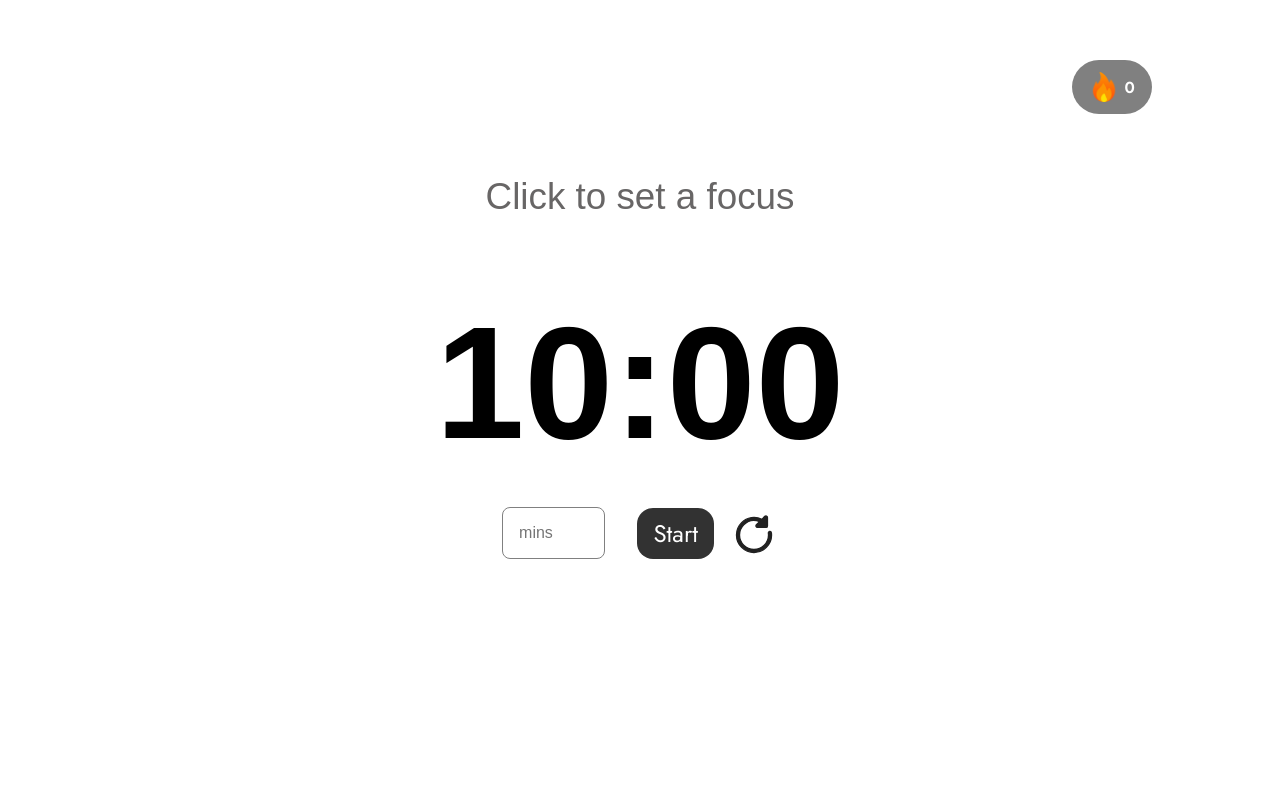
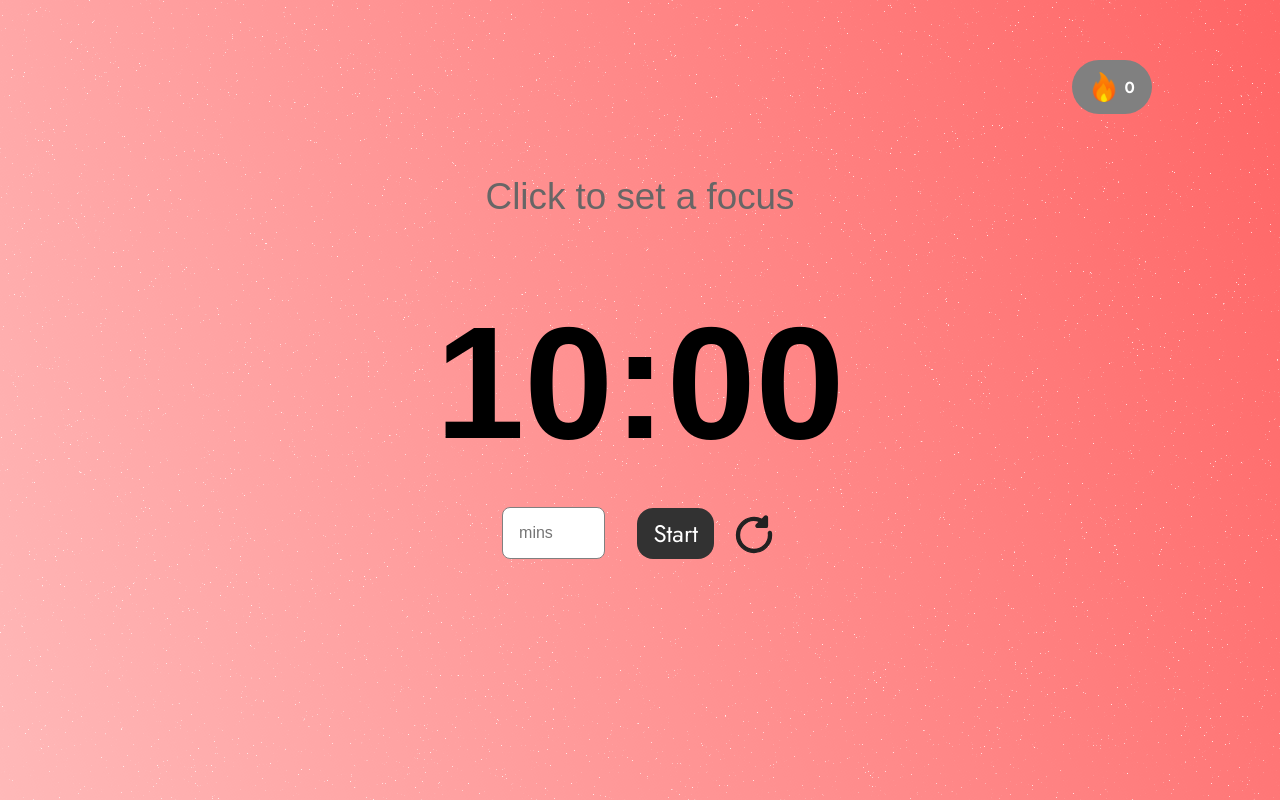
Before and after one commit to maishamir/pomodoroTimer, a React (Vite) app: page / in a window 1280 px wide. Built offline with nearby package versions, Linux system fonts and the light colour scheme; no server answers.

Commit message:
background change

```diff
--- a/index.html
+++ b/index.html
@@ -10,10 +10,15 @@
       href="https://fonts.googleapis.com/css2?family=Jost:ital,wght@0,100..900;1,100..900&display=swap"
       rel="stylesheet"
     />
+    <link rel="stylesheet" href="./index.scss">
 
-    <title>Vite + React</title>
+    <title>Pomodoro Timer</title>
   </head>
   <body>
+    <div class="blob-outer-container">
+        <div class="blob"></div>
+    </div>
+    <div class="texture_overlay"></div>
     <div id="root"></div>
     <script type="module" src="/src/main.jsx"></script>
   </body>
--- /dev/null
+++ b/index.scss
@@ -0,0 +1,115 @@
+@import "./src/assets/variables";
+
+body {
+  // background-image: ;
+}
+
+@keyframes aura {
+  0% {
+    background-position: 0% 50%;
+  }
+  50% {
+    background-position: 100% 50%;
+  }
+  100% {
+    background-position: 0% 50%;
+  }
+}
+
+.blob-outer-container {
+  //     position: absolute;
+  //   top: 0;
+  //   left: 0;
+  //   width: 100%;
+  //   height: 100vh;
+  //   z-index: -1;
+  //   background: linear-gradient(
+  //     120deg,
+  //     #1e1e2e, /* Deep navy */
+  //     #2a2a40, /* Muted indigo */
+  //     #313151, /* Midnight blue */
+  //     #1e1e2e /* Deep navy */
+  //   );
+  //   background-size: 300% 300%;
+  //   animation: aura 15s ease infinite;
+  // // }
+  position: fixed;
+  height: 100vh;
+  width: 100vw;
+  z-index: 0;
+  inset: 0;
+  margin: auto;
+  // filter: blur(100px);
+}
+
+.blob-inner-container {
+  // border-radius: px;
+  // position: absolute;
+  // inset: 0;
+  // margin: auto;
+  // width: 100vw;
+  // height: 100vh;
+  // min-width: 1000px;
+  // overflow: hidden;
+  // transform: scale(0.8);
+  // filter: blur(200px);
+}
+
+.blob {
+  border-radius: 99999px;
+  position: absolute;
+  width: 100%;
+  height: 100%;
+  inset: 0;
+  margin: auto;
+  // background: conic-gradient(from 0deg, #441752, #8174A0, #A888B5);
+  // background: linear-gradient(
+  // 0deg,
+  // #ff99c8,
+  // #fcf6bd,
+  // #d0f4de,
+  // #a9def9,
+  // #bbd0ff  );
+  background: linear-gradient(
+    90deg,
+    hsla(0, 100%, 67%, 1) 0%,
+    hsla(0, 100%, 89%, 1) 100%
+  );
+
+  background: -moz-linear-gradient(
+    90deg,
+    hsla(0, 100%, 67%, 1) 0%,
+    hsla(0, 100%, 89%, 1) 100%
+  );
+
+  background: -webkit-linear-gradient(
+    90deg,
+    hsla(0, 100%, 67%, 1) 0%,
+    hsla(0, 100%, 89%, 1) 100%
+  );
+
+  z-index: -10;
+
+  animation: spinBlob 8s linear infinite;
+}
+
+.texture_overlay {
+  position: absolute;
+  top: 0;
+  left: 0;
+  width: 100%;
+  height: 100%;
+  background-image: url("./src/assets/nnnoise.svg");
+  background-size: cover;
+  background-repeat: no-repeat;
+}
+
+@keyframes spinBlob {
+  0% {
+    transform: rotate(0deg) scale(2.5);
+  }
+
+  100% {
+    transform: rotate(1turn) scale(2.5);
+  }
+}
--- /dev/null
+++ b/src/assets/_variables.scss
@@ -0,0 +1,6 @@
+// colors
+$englishViolet: #554664;
+$aqua: #58ffe5;
+$violet: #9f07ff;
+$purple: #5214b8;
+$indigo: #350da8;
--- a/src/components/ActiveSession/ActiveSession.scss
+++ b/src/components/ActiveSession/ActiveSession.scss
@@ -1,3 +1,5 @@
+@import "../../assets/variables";
+
 * {
   padding: 0;
   margin: 0;
@@ -12,7 +14,6 @@
   padding-top: 20vh;
   position: relative;
   width: 80%;
-  // background: #000;
   margin: 0 auto;
 
 
@@ -20,7 +21,6 @@
     position: absolute;
     opacity: 0;
     left: 2%;
-    background-color: lightgray;
     padding: 0.5rem;
     border-radius: 8px;
     transition: all 0.15s ease;
```
Also changed, not shown: src/assets/nnnoise.svg (added).
